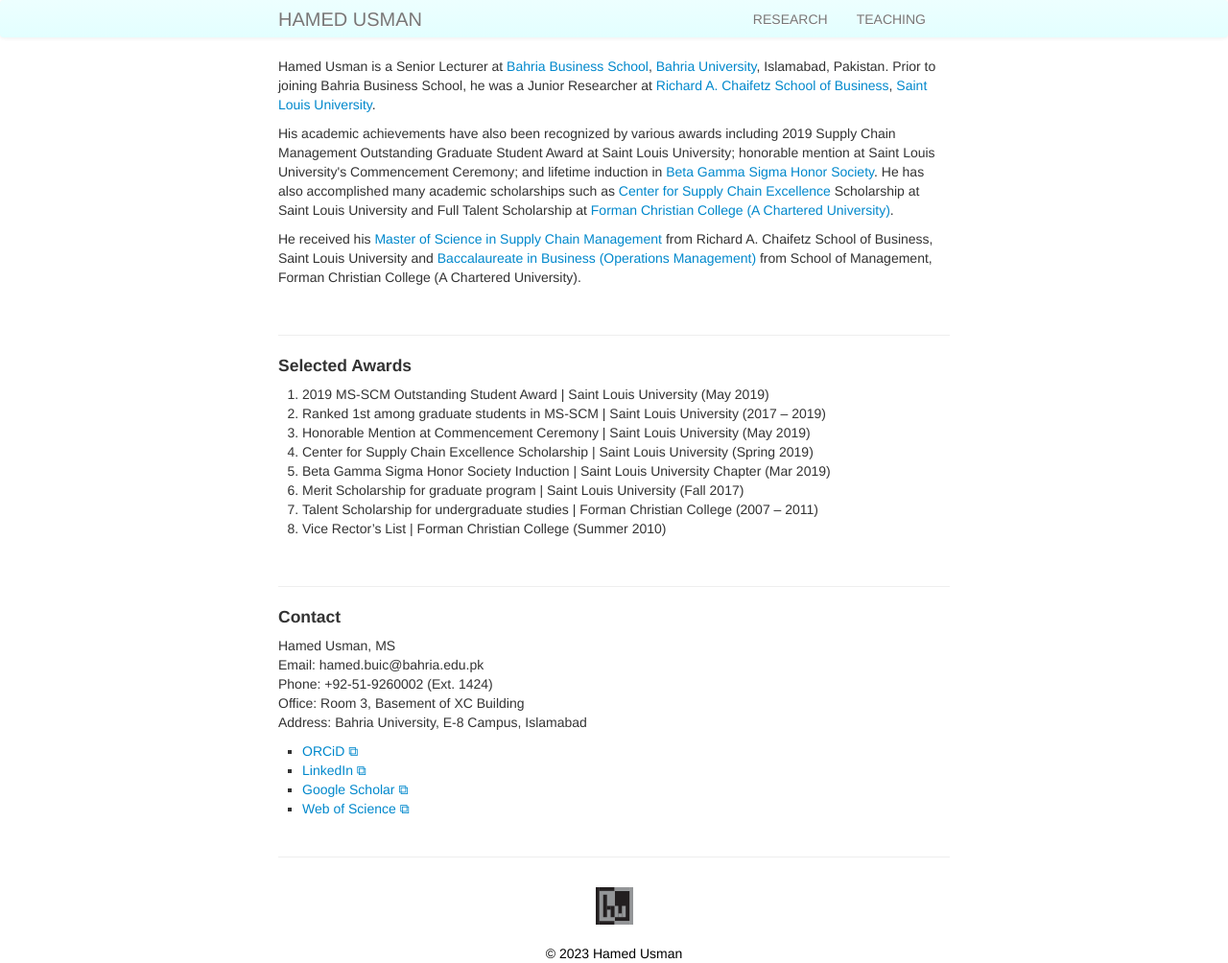
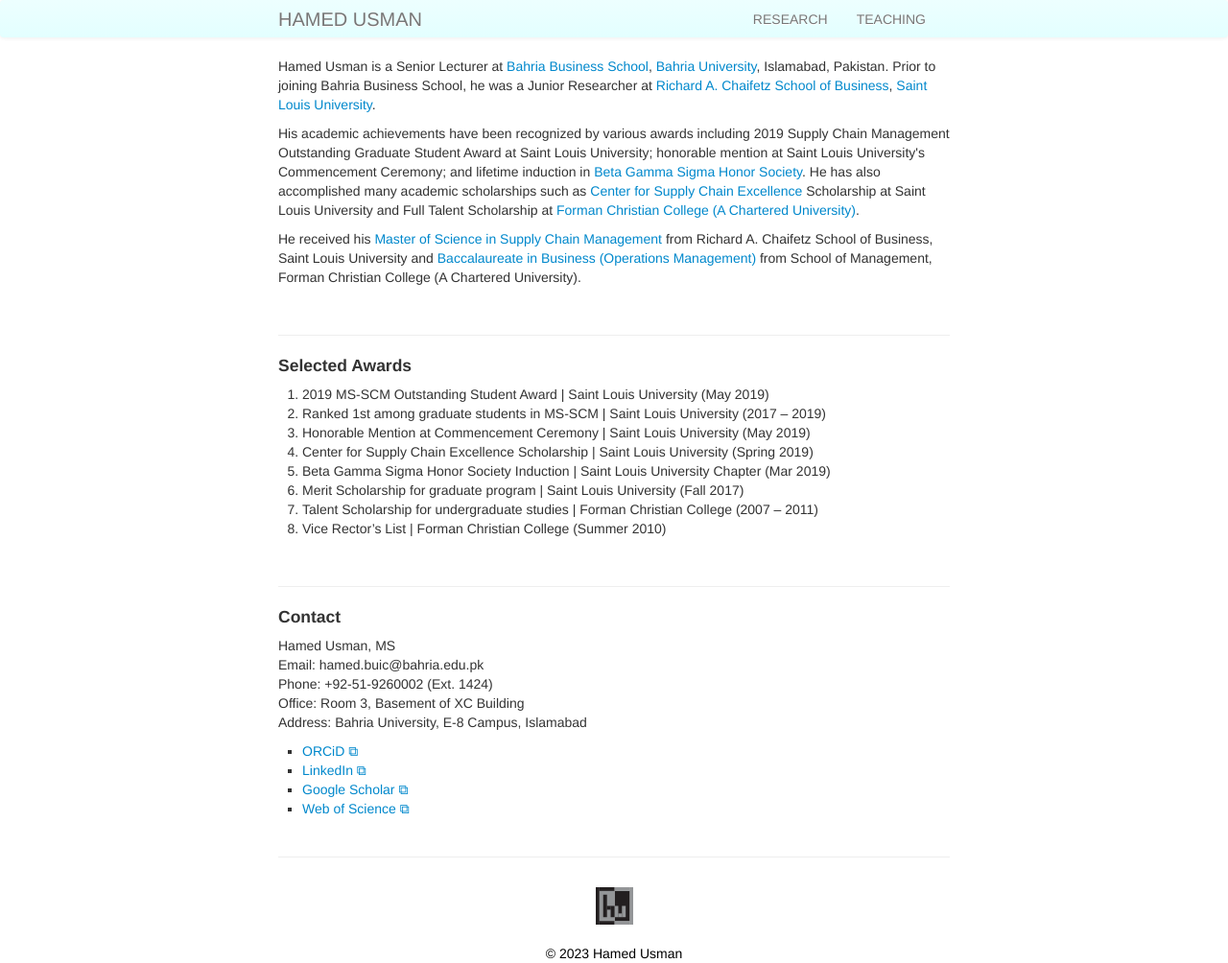
Before and after one commit to hamedusman/hamedusman.github.io, a Jekyll site: the page built from index.md, in a window 1280 px wide. Shown: the whole page at 96% size. Built offline with Jekyll 4.4.1, drawn with Linux system fonts in a browser that asks for light colours.

Commit message:
Update index.md

```diff
--- a/index.md
+++ b/index.md
@@ -5,7 +5,7 @@
 keywords: hanedusman, hamed usman, hamed, usman, operations management, supply chain management, logistics
 ---
 <p>Hamed Usman is a Senior Lecturer at <a href="https://www.bahria.edu.pk/buic/bbs">Bahria Business School</a>, <a href="https://www.bahria.edu.pk">Bahria University</a>, Islamabad, Pakistan. Prior to joining Bahria Business School, he was a Junior Researcher at <a href="https://www.slu.edu/business">Richard A. Chaifetz School of Business</a>, <a href="https://www.slu.edu">Saint Louis University</a>.</p>
-<p>His academic achievements have also been recognized by various awards including 2019 Supply Chain Management Outstanding Graduate Student Award at Saint Louis University; honorable mention at Saint Louis University's Commencement Ceremony; and lifetime induction in <a href="https://www.betagammasigma.org">Beta Gamma Sigma Honor Society</a>. He has also accomplished many academic scholarships such as <a href="https://www.slu.edu/business/centers/supply-chain-excellence/index.php">Center for Supply Chain Excellence</a> Scholarship at Saint Louis University and Full Talent Scholarship at <a href="https://www.fccollege.edu.pk">Forman Christian College (A Chartered University)</a>.</p>
+<p>His academic achievements have been recognized by various awards including 2019 Supply Chain Management Outstanding Graduate Student Award at Saint Louis University; honorable mention at Saint Louis University's Commencement Ceremony; and lifetime induction in <a href="https://www.betagammasigma.org">Beta Gamma Sigma Honor Society</a>. He has also accomplished many academic scholarships such as <a href="https://www.slu.edu/business/centers/supply-chain-excellence/index.php">Center for Supply Chain Excellence</a> Scholarship at Saint Louis University and Full Talent Scholarship at <a href="https://www.fccollege.edu.pk">Forman Christian College (A Chartered University)</a>.</p>
 <p>He received his <a href="https://www.slu.edu/business/graduate/supply-chain-management">Master of Science in Supply Chain Management</a> from Richard A. Chaifetz School of Business, Saint Louis University and <a href="https://www.fccollege.edu.pk/baccalaureate-in-business/">Baccalaureate in Business (Operations Management)</a> from School of Management, Forman Christian College (A Chartered University).</p>
 
 
```
